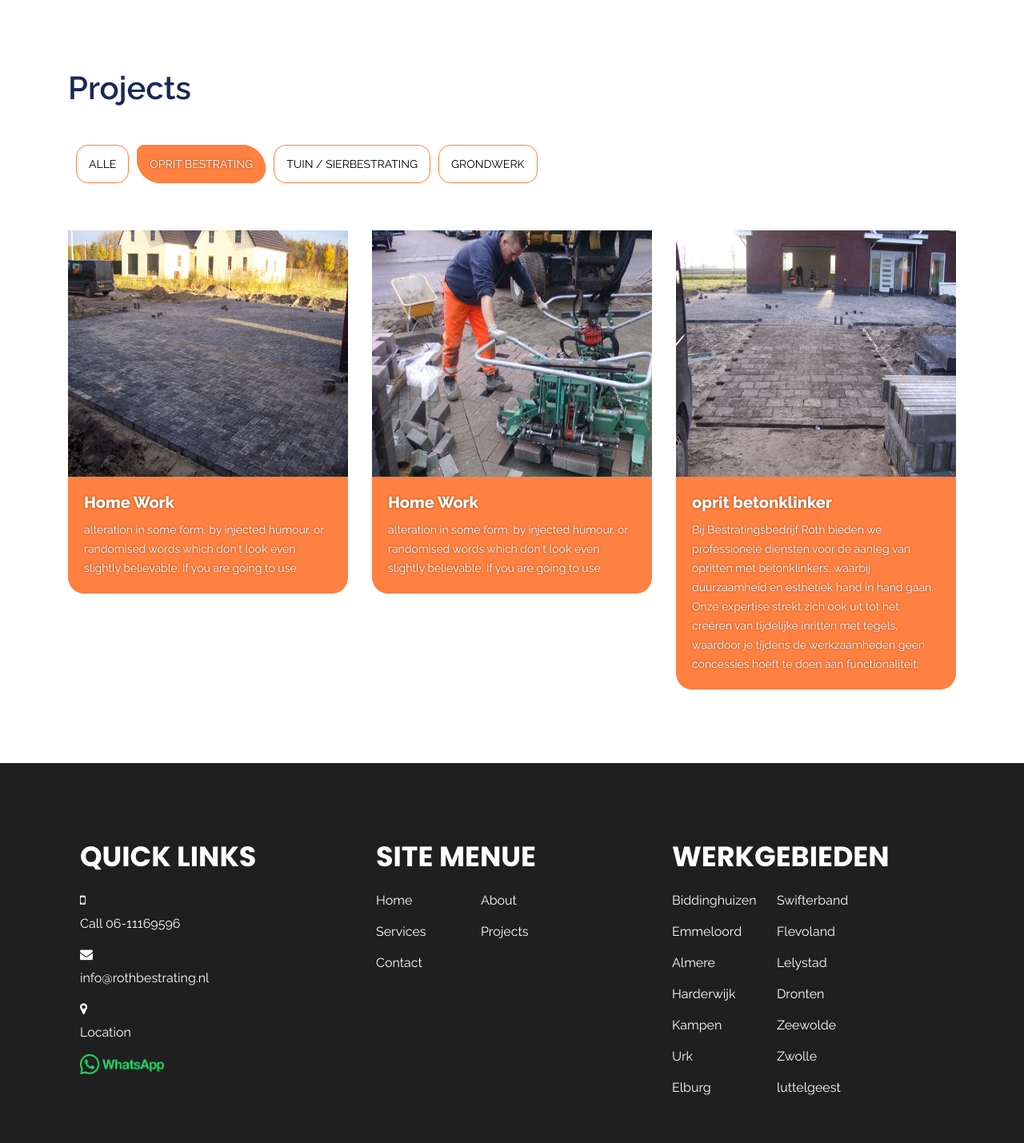
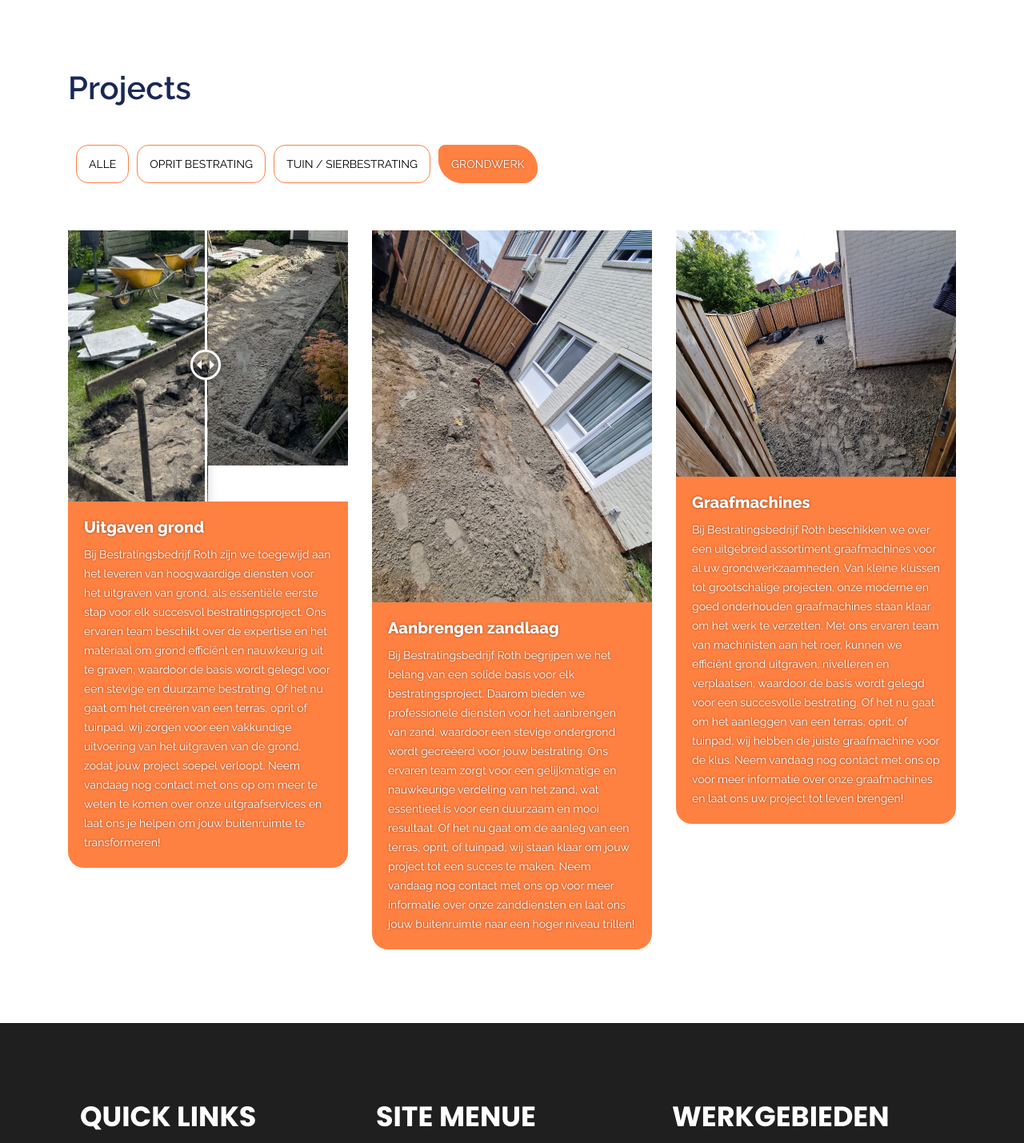
Before and after one commit to Nawaf1w3/Roth-Bestrating, a PHP site: page /projects.php in a window 1280 px wide. Shown: the part 657-2086 px from the top of the page at 80% size. Run offline with PHP 8.4, Linux system fonts and the light colour scheme; some libraries are stand-ins or nearby versions.

Commit message:
before after in the project

```diff
--- a/css/style.css
+++ b/css/style.css
@@ -45,6 +45,7 @@
 .box-1{
     max-width:500px ;
     max-height: 500px;
+    min-height: 341.141px;
 }
 .form-btn-submit{
     text-shadow: 0 0 3px rgba(0, 0, 0, 0.5); /* Add a subtle text shadow */
--- a/header-nav.html
+++ b/header-nav.html
@@ -12,8 +12,8 @@
 <meta name="description" content="Bestrating Bedrijf">
 <meta name="author" content="Bestratingbedrijf Roth">
 
-<link rel="preload" as="image" href="IMG/paving_street_man.webp">
-<link rel="preload" as="image" href="IMG/paving_street_man.jpg">
+<link rel="preload" as="image" href="IMG/background-mobile.jpg">
+<link rel="preload" as="image" href="IMG/background-pc.jpg">
 <link rel="stylesheet" href="https://cdn.jsdelivr.net/npm/bootstrap@4.3.1/dist/css/bootstrap.min.css" integrity="sha384-ggOyR0iXCbMQv3Xipma34MD+dH/1fQ784/j6cY/iJTQUOhcWr7x9JvoRxT2MZw1T" crossorigin="anonymous">
 
 <link rel="stylesheet" type="text/css" href="css/style.css">
@@ -24,7 +24,7 @@
 
 <link rel="icon" href="IMG/favicon.png" type="image/gif" />
 
-<link rel="preconnect" href="https://fonts.googleapis.com">
+<link rel="preconnect" href="https://fonts.googleapis.com" >
 <link rel="preconnect" href="https://fonts.gstatic.com" crossorigin>
 
 
--- a/js/custom.js
+++ b/js/custom.js
@@ -3,9 +3,6 @@
 ---------------------------------------------------------------------*/
 
     //before after function
-$(function() {
-	$(".box-1[data-orientation!='vertical']").twentytwenty({default_offset_pct:0.5})
- });
 
 
 document.addEventListener("DOMContentLoaded", function() {
--- a/projects.php
+++ b/projects.php
@@ -36,14 +36,20 @@
       include('footer.html');
       ?>
 
-      <script src="js/jquery.min.js"></script>
+      <!-- <script src="js/plugin.js"></script> -->
+      <script src="js/custom.js"></script>
       <script src="js/popper.min.js"></script>
       <script src="js/bootstrap.bundle.min.js"></script>
-      <script src="js/jquery-3.0.0.min.js"></script>
-      <!-- <script src="js/plugin.js"></script> -->
-      <script src="js/custom.js"></script>
+      <script src="js/plugin.js"></script>
+
+      <script>
 
 
+            $(function() {
+               $(".box-1[data-orientation!='vertical']").twentytwenty({default_offset_pct:0.5})
+            });
+
+     </script>
 
    </body>
 </html>
--- a/sections/projects.html
+++ b/sections/projects.html
@@ -11,14 +11,14 @@
                            <li class="filter-item ">
                               <a class="project-fliter "style="user-select: none;" data-toggle="tab">alle</a>
                            </li>
-                           <li class="filter-item active">
-                              <a class="project-fliter active"style="user-select: none;" data-toggle="tab">Oprit bestrating</a>
+                           <li class="filter-item ">
+                              <a class="project-fliter "style="user-select: none;" data-toggle="tab">Oprit bestrating</a>
                            </li>
                            <li class="filter-item">
                               <a class="project-fliter" style="user-select: none;" data-toggle="tab">tuin / Sierbestrating</a>
                            </li>
-                           <li class="filter-item">
-                              <a class="project-fliter" style="user-select: none;" data-toggle="tab">grondwerk</a>
+                           <li class="filter-item active" >
+                              <a class="project-fliter active" style="user-select: none;" data-toggle="tab">grondwerk</a>
                            </li>
                         </ul>
                      </div>
@@ -125,13 +125,9 @@
                                  <div class="row">
                                     <div class="col-md-4">
                                        <div class="container_main">
-                                          <div class="box-1">
+                                             <div class="box-1">
                                              <img src="IMG/grondwerk/grondwerk-voor.jpg" >
                                              <img src="IMG/grondwerk/grondwerk-na.jpg">
-                                          </div>
-                                          <div class="overlay">
-                                             <div class="text">
-                                             </div>
                                           </div>
                                        </div>
                                        <div class="project_main">
@@ -180,9 +176,6 @@
 
       <script>
 
-$(function() {
-	$(".box-1[data-orientation!='vertical']").twentytwenty({default_offset_pct:0.5})
- });
+      </script>
 
-      </script>
       <!-- projects section end -->
```
Also changed, not shown: index.php (+7 -3 lines), sections/services.html (+24 -7 lines).
